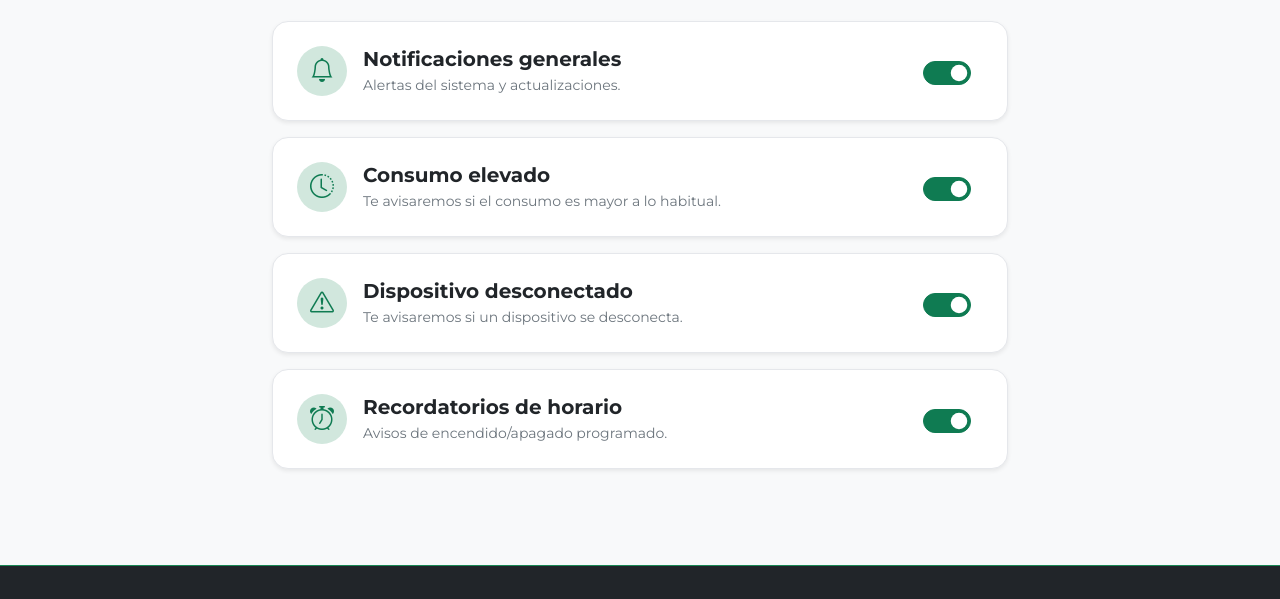
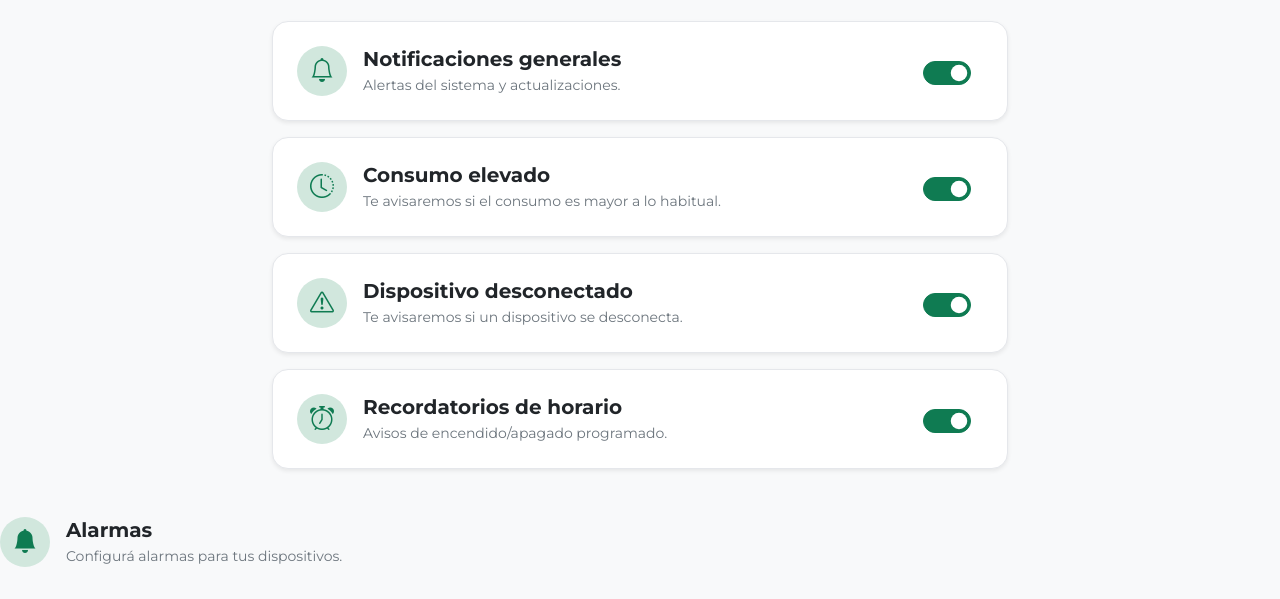
Before and after one commit to Ec0Energy/EcoEnergy, a plain HTML site: page pages/notificaciones.html in a window 1280 px wide. Shown: the part 201-800 px from the top of the page. Drawn offline with nearby package versions, Linux system fonts and the light colour scheme.

Commit message:
agrego la vinclacion entre alama y notificacion

```diff
--- a/pages/notificaciones.html
+++ b/pages/notificaciones.html
@@ -122,6 +122,17 @@
                 </div>
             </div>
         </div>
+    </div class="card border-success text-start">
+        <a href="../alarma.html" class="text-decoration-none text-dark">
+            <div class="card-body d-flex align-items-center gap-3">
+                <div class="fs-4 icon-circle rounded-circle d-flex align-items-center justify-content-center">
+                    <i class="bi bi-bell-fill"></i>
+                </div>
+                <div>
+                    <h5 class="fw-bold mb-1">Alarmas</h5>
+                    <p class="text-secondary small mb-0">Configurá alarmas para tus dispositivos.</p>
+                </div>
+            </div>
     </div>
 
     <footer class="bg-dark text-light border-top border-success mt-5">
```
